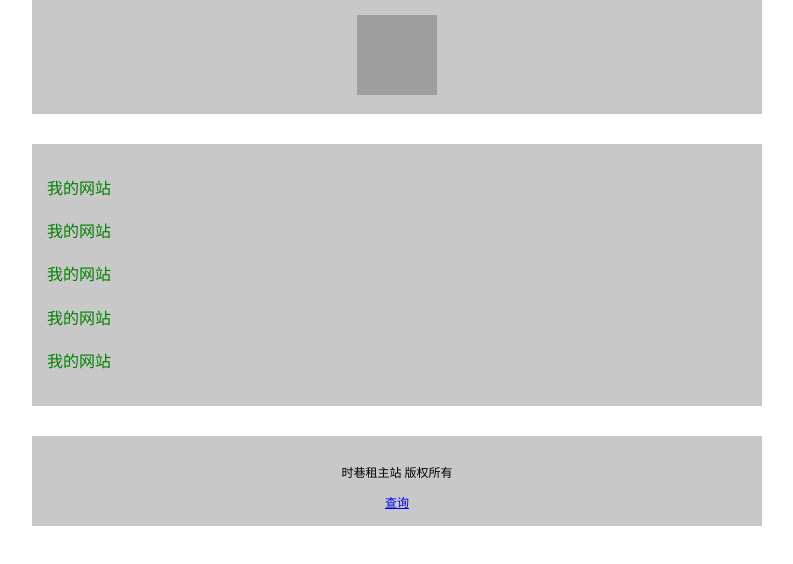
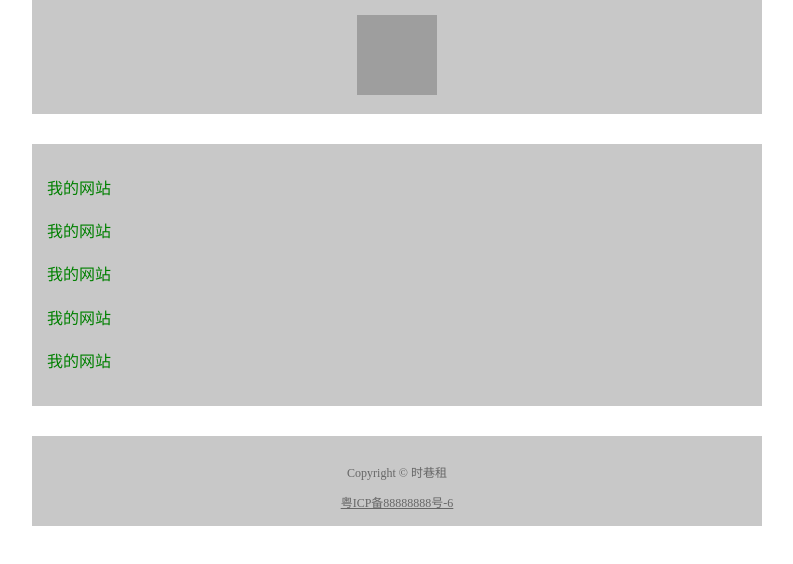
Before and after one commit to louquan/sxz, a plain HTML site: page index.html in a window 1280 px wide. Shown: the whole page, without its empty margins (243-1036 px from the left). Drawn offline with Linux system fonts and the light colour scheme; grey boxes are pictures that could not be loaded.

Commit message:
Update index.html

```diff
--- a/index.html
+++ b/index.html
@@ -54,8 +54,8 @@
         font-size: 12px;
       "
     >
-      <p>时巷租主站 版权所有</p>
-      <a href="https://www.baidu.com/">查询</a>
+      <p style="color: #666">Copyright © 时巷租</p>
+      <a style="color: #666" href="" target="_blank">粤ICP备88888888号-6 </a>
     </div>
   </body>
 </html>
```
